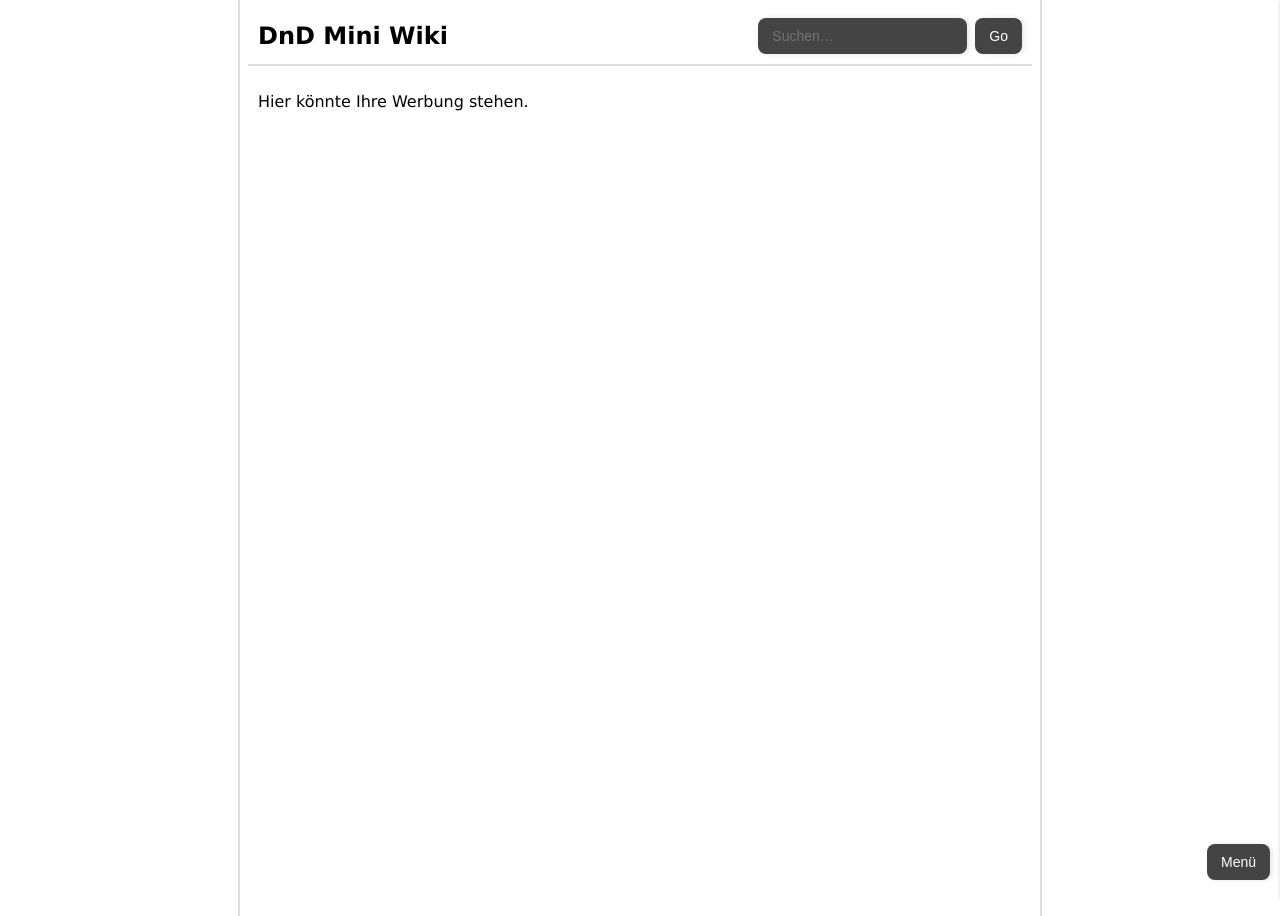
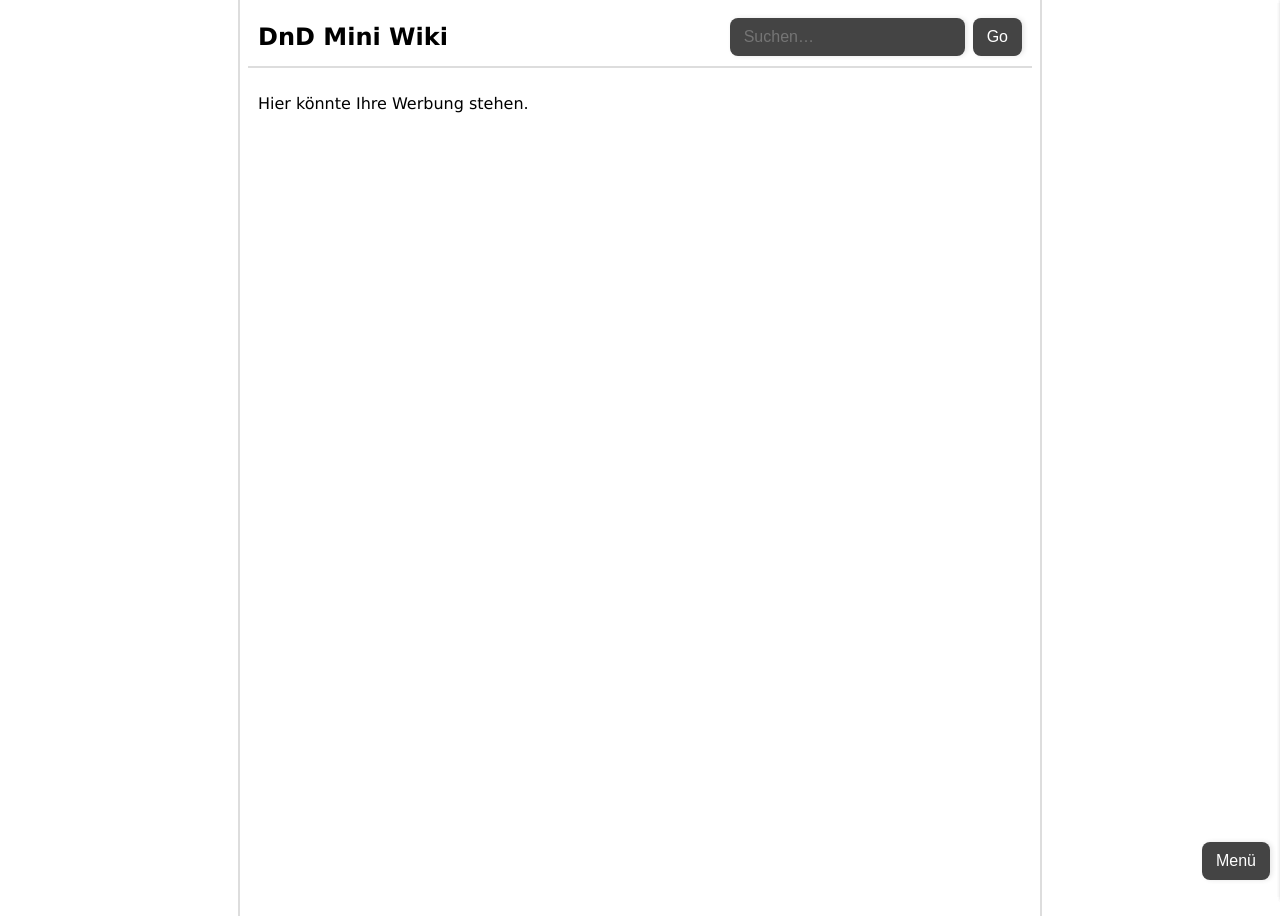
Before and after one commit to FelixDnD/FelixDnD.github.io, a Jekyll site: the page built from index.md, in a window 1280 px wide. Built offline with Jekyll 4.4.1, drawn with Linux system fonts in a browser that asks for light colours.

Commit message:
Increased font size.

```diff
--- a/assets/css/menu.css
+++ b/assets/css/menu.css
@@ -9,7 +9,7 @@
   border: none;
   border-radius: 8px;
   padding: 10px 14px;
-  font-size: 14px;
+  font-size: 16px;
   cursor: pointer;
   z-index: 1000;
 }
@@ -131,7 +131,7 @@
   border: none;
   padding: 10px 14px;
   border-radius: 8px;
-  font-size: 14px;
+  font-size: 16px;
   cursor: pointer;
   z-index: 1000;
   display: none;
@@ -141,7 +141,7 @@
 .site-header input[type="text"],
 .site-header input[type="search"] {
   padding: 10px 14px;
-  font-size: 14px;
+  font-size: 16px;
   border-radius: 8px;
   border: none;
   background: #444;
@@ -159,7 +159,7 @@
   border: none;
   padding: 10px 14px;
   border-radius: 8px;
-  font-size: 14px;
+  font-size: 16px;
   cursor: pointer;
   transition: background-color 0.3s ease, opacity 0.3s ease;
   text-align: center;
```
Also changed, not shown: 1 other file.
